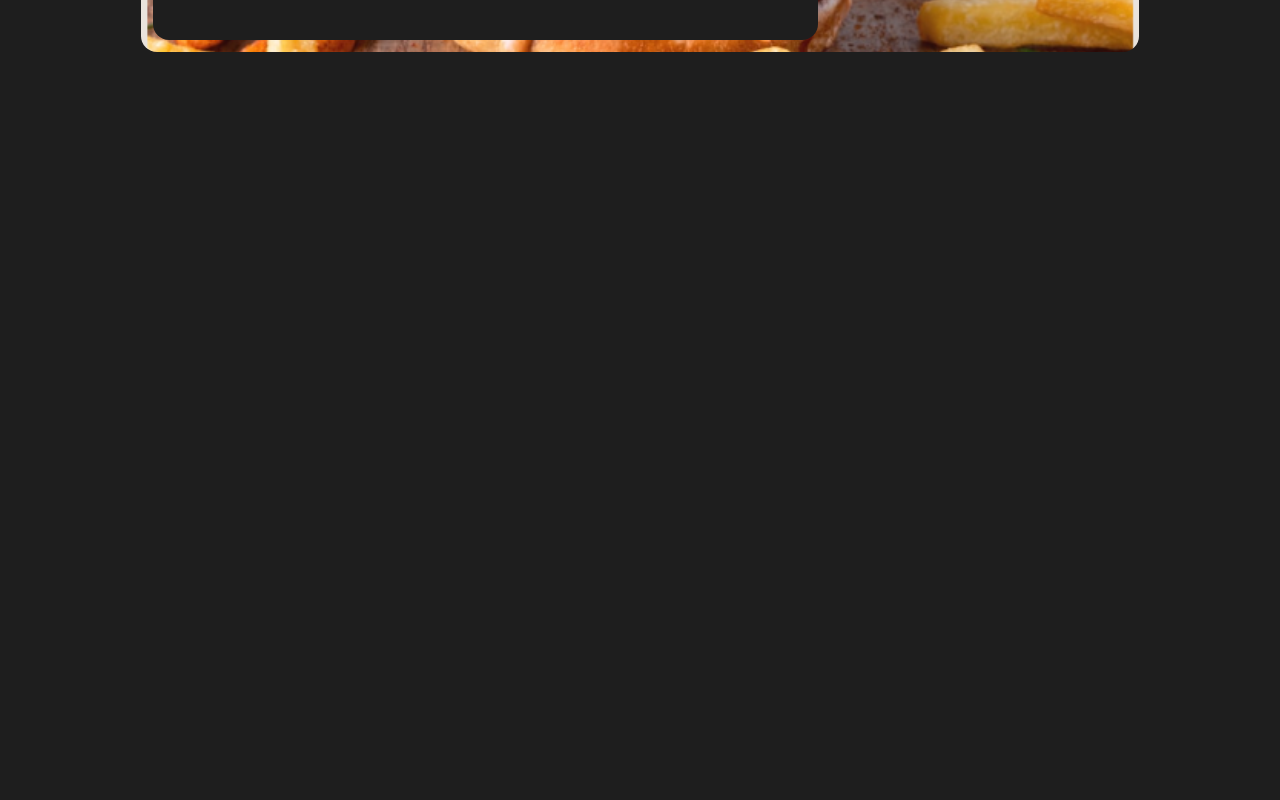
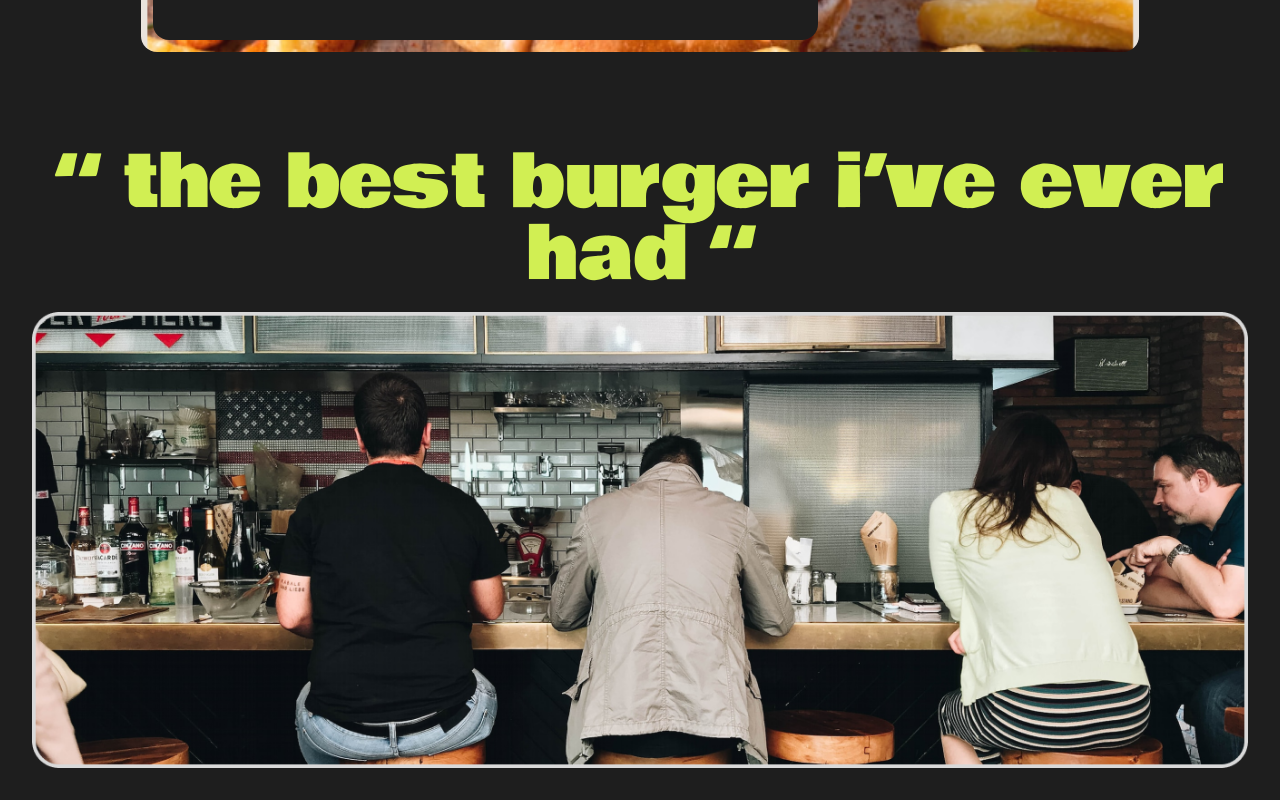
Before and after one commit to Parsya2/landing-page, a React (Create React App) app: page / in a window 1280 px wide. Shown: the part 2536-3336 px from the top of the page. Before the commit the page ends 2604 px from the top, so only its background shows below. Built offline with nearby package versions, Linux system fonts and the light colour scheme.

Commit message:
sec 3 added

```diff
--- a/src/components/section.js
+++ b/src/components/section.js
@@ -1,10 +1,12 @@
 import Sec1 from "./sections/sec1";
 import Sec2 from "./sections/sec2";
+import Sec3 from "./sections/sec3";
 const Section = () => {
     return (
         <section className="p-4 flex flex-col items-center">
             <Sec1/>
             <Sec2/>
+            <Sec3/>
         </section>
      );
 }
--- /dev/null
+++ b/src/components/sections/sec3.js
@@ -0,0 +1,11 @@
+import Img from "../../assets/img4.png"
+const Sec3 = () => {
+    return (
+        <div className="flex flex-col items-center p-4 mt-20 text-center">
+            <h1 className="font-bowlby text-5xl md:text-7xl text-customYellowGreen">“ the best burger i’ve ever had “</h1>
+            <img src={Img} alt="img" className="mt-5 w-full" />
+        </div>
+     );
+}
+
+export default Sec3;
```
